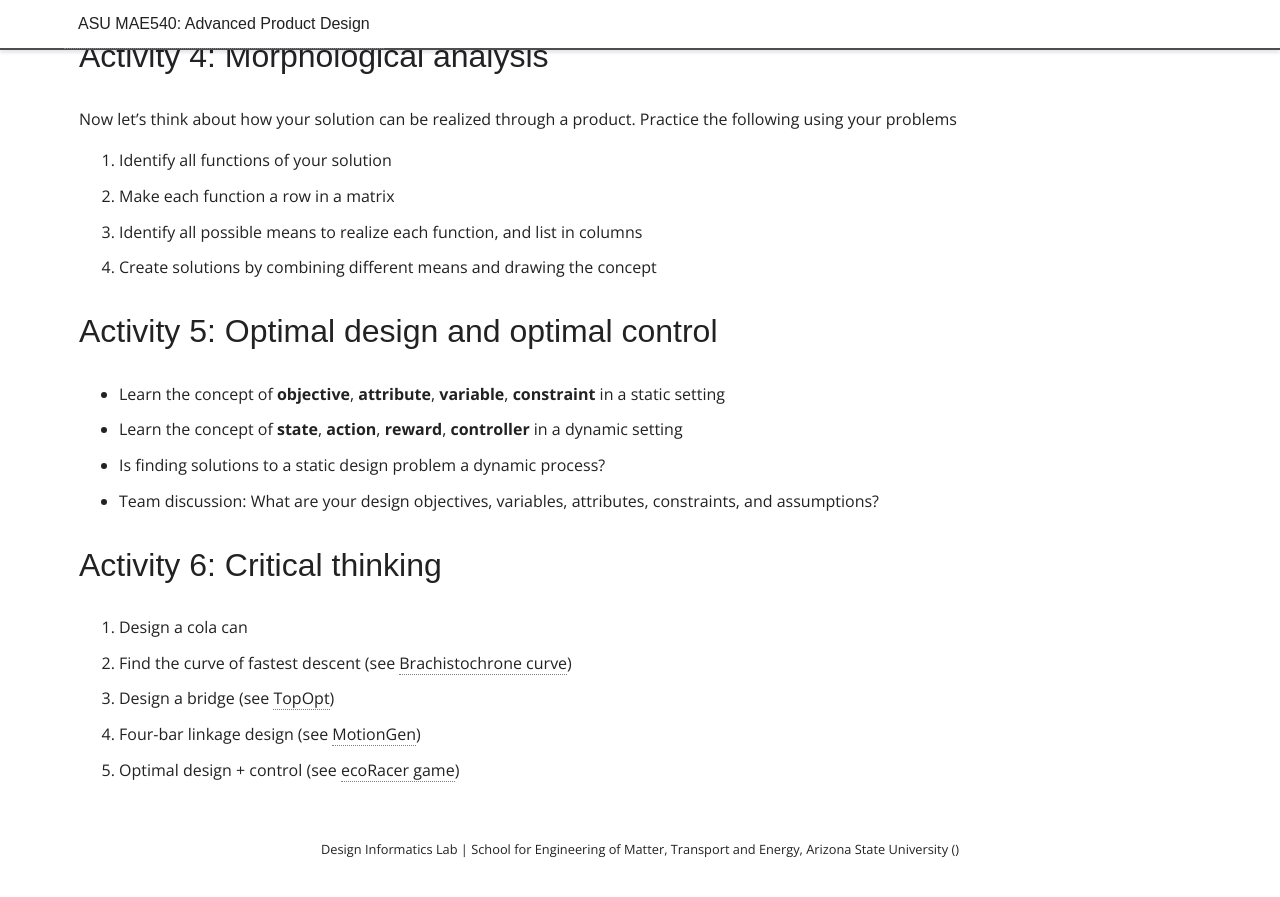
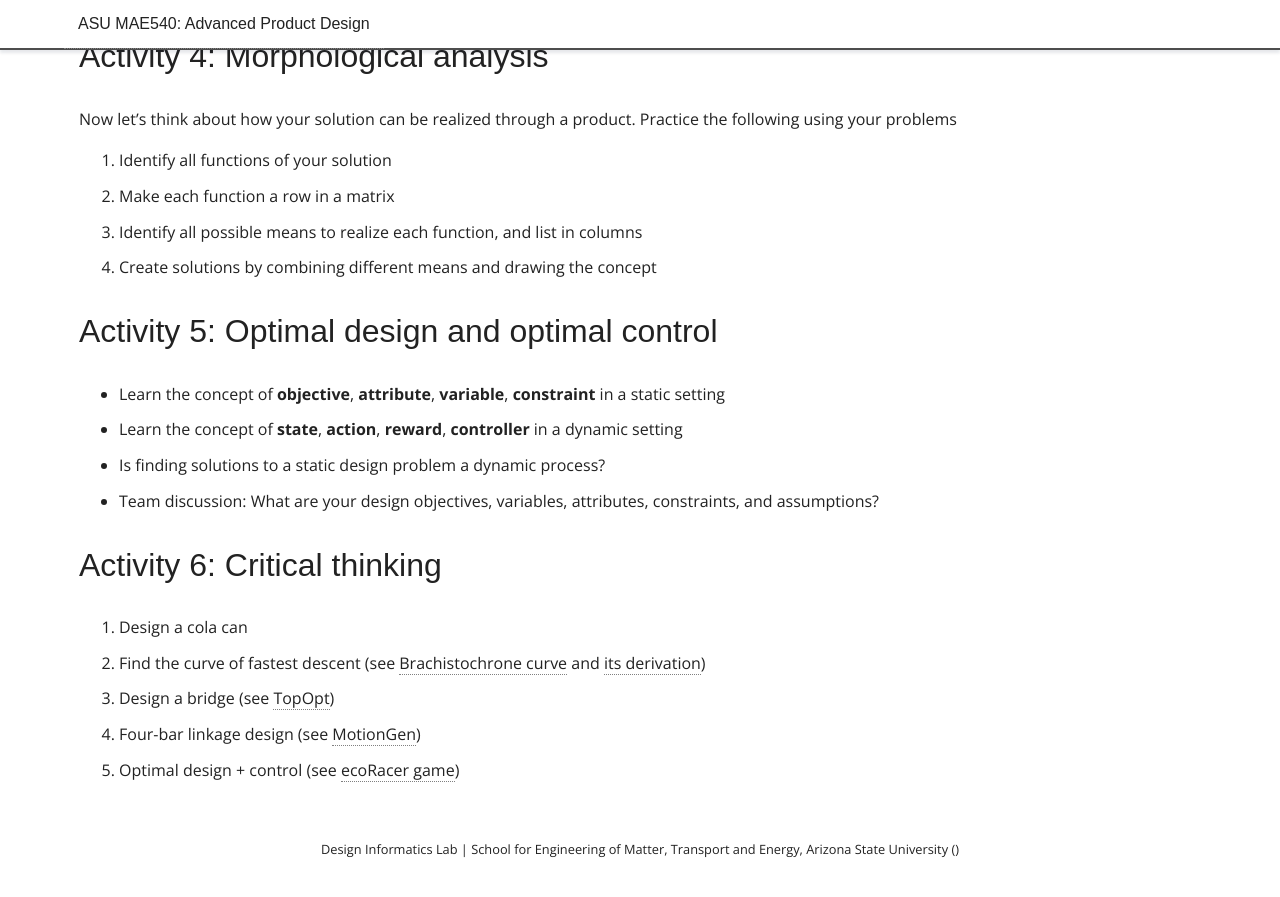
Before and after one commit to DesignInformaticsLab/DesignInformaticsLab.github.io, a Jekyll site: the page built from _posts/teaching/productdesign/2017-01-23-designmethodology.md, in a window 1280 px wide and 900 px high, scrolled down 2525 px. Shown: the top 897 px of the window. Built offline with Jekyll 4.4.1, drawn with Linux system fonts in a browser that asks for light colours; some web fonts are replaced.

Commit message:
update lecture

```diff
--- a/_posts/teaching/productdesign/2017-01-23-designmethodology.md
+++ b/_posts/teaching/productdesign/2017-01-23-designmethodology.md
@@ -85,7 +85,7 @@ Practice the following using your problems
 ## Activity 6: Critical thinking
 
 1. Design a cola can
-2. Find the curve of fastest descent (see [Brachistochrone curve][5])
+2. Find the curve of fastest descent (see [Brachistochrone curve][5] and [its derivation][7])
 3. Design a bridge (see [TopOpt][4])
 4. Four-bar linkage design (see [MotionGen][3])
 5. Optimal design + control (see [ecoRacer game][6])
```
Also changed, not shown: other parts of _posts/teaching/productdesign/2017-01-23-designmethodology.md (+1 -0 lines).
